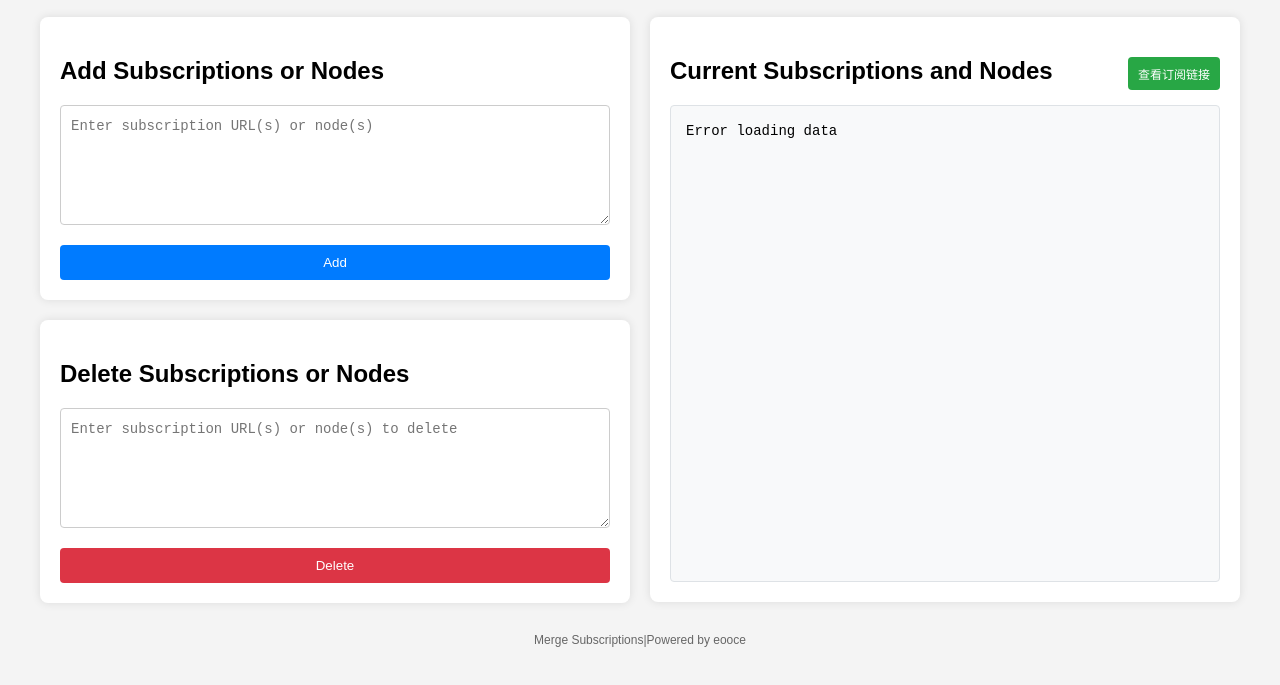
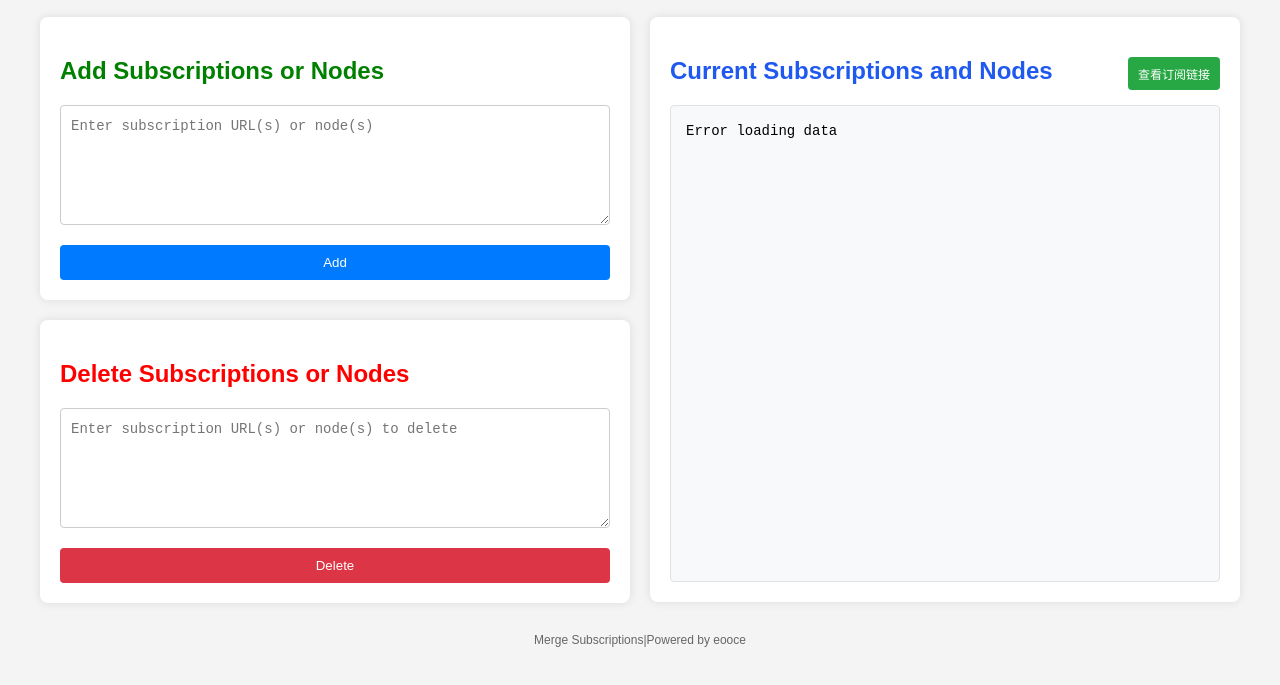
Before and after one commit to eooce/Merge-sub, a website: page public/index.html in a window 1280 px wide. Shown: the part 53-738 px from the top of the page. Drawn offline with Linux system fonts and the light colour scheme; no server answers.

Commit message:
Update index.html

```diff
--- a/public/index.html
+++ b/public/index.html
@@ -20,19 +20,19 @@
         <div class="row">
             <div class="column">
                 <div class="section input-section">
-                    <h2>Add Subscriptions or Nodes</h2>
+                    <h2 style="color: green">Add Subscriptions or Nodes</h2>
                     <textarea id="addInput" placeholder="Enter subscription URL(s) or node(s)"></textarea>
                     <button class="add-btn" onclick="addItem()">Add</button>
                 </div>
                 <div class="section input-section">
-                    <h2>Delete Subscriptions or Nodes</h2>
+                    <h2 style="color: red">Delete Subscriptions or Nodes</h2>
                     <textarea id="deleteInput" placeholder="Enter subscription URL(s) or node(s) to delete"></textarea>
                     <button class="delete-btn" onclick="deleteItem()">Delete</button>
                 </div>
             </div>
             <div class="column">
                 <div class="section">
-                    <h2>Current Subscriptions and Nodes</h2>
+                    <h2 style="color: rgb(31, 89, 239)">Current Subscriptions and Nodes</h2>
                     <pre id="data"></pre>
                     <button class="view-sub-btn" onclick="showSubscriptionInfo()">
                         查看订阅链接
```
